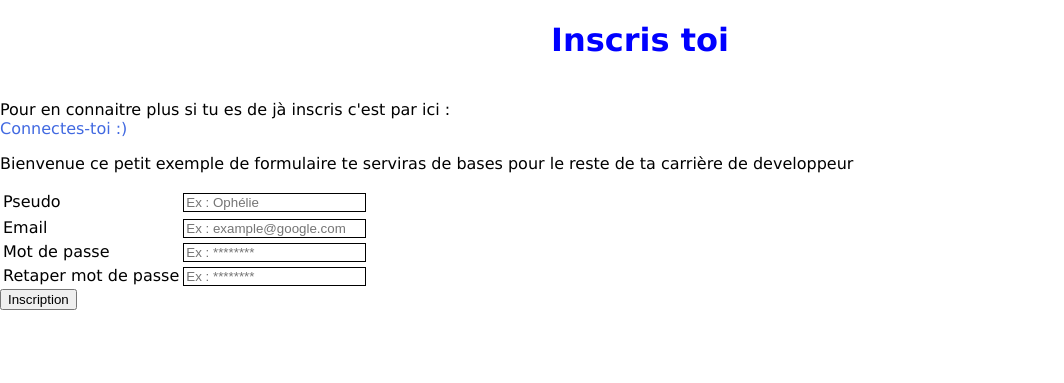
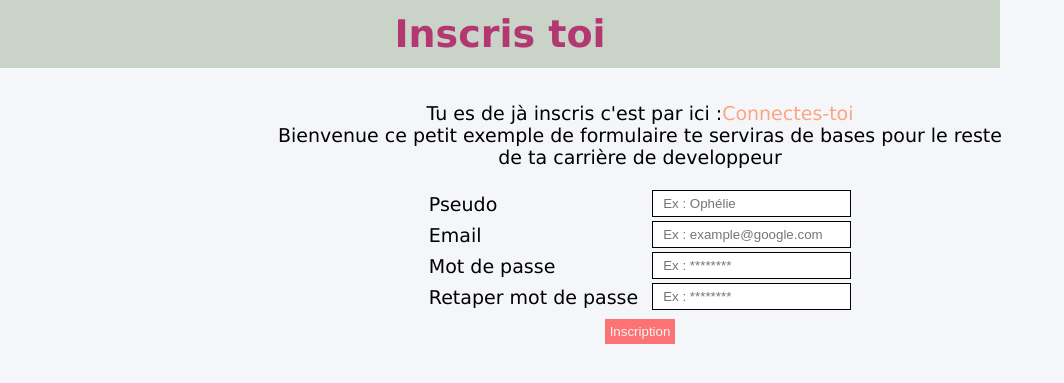
Before and after one commit to Ophelie22/Petit_form_d-incription, a PHP site: page / in a window 1280 px wide. Shown: the top 383 px of the page, without its empty margins (0-1064 px from the left). Run offline with PHP 8.4, Linux system fonts and the light colour scheme.

Commit message:
mise en page faite

```diff
--- a/css/style.css
+++ b/css/style.css
@@ -1,20 +1,59 @@
-html,body{
+html,body {
   margin: 0;
   padding: 0;
   font-family: Verdana, Geneva, Tahoma, sans-serif;
+  font-size: 19px;
   color: black;
+  background-color: #f5f6fa;
 }
 * {
 box-sizing: border-box;
 }
-h1{
+header {
+  text-align: center;
+  background-color: #CAD3C8;
+  padding: 12px;
+  margin: 0;
+  width: 1000px;
+}
+header h1 {
 text-align: center;
-color: blue;
+color :#B33771;
+margin:0;
 }
-input{
-  border : 1px solid black
+input {
+  border : 1px solid black;
+  padding: 5px 10px;
+  margin-left: 10px;
 }
-a{
+a {
   text-decoration: none;
-  color: royalblue;
+  color:#FEA47F;
 }
+form{
+  text-align: left;
+  display: inline-block;
+}
+button{
+  color: whitesmoke;
+  background-color:#FD7272 ;
+  border: 0;
+	cursor: pointer;
+	padding: 5px;
+}
+#form {
+ text-align: center;
+}
+#info {
+  text-align: center;
+}
+
+#button{
+  text-align: center;
+  margin-top: 5px;
+}
+.container {
+  width: 1000px;
+  margin: 0 auto;
+  padding: 15px;
+}
--- a/index.php
+++ b/index.php
@@ -1,6 +1,4 @@
 <?php
-
-
 
 ?>
 <!DOCTYPE html>
@@ -13,23 +11,21 @@
   <link rel="stylesheet" href="/css/style.css">
 </head>
 <body>
-
+  <header>
     <h1> Inscris toi </h1>
+  </header>
+  <div class ="container">
+     <p id="info"> Tu es de jà inscris c'est par ici :<a href="connection.php">Connectes-toi</a>
      <br>
-    Pour en connaitre plus si tu es de jà inscris c'est par ici :
-     <br>
-       <a href="connection.php">
-      Connectes-toi :)
-    </a>
-      <p>
-  Bienvenue ce petit exemple de formulaire te serviras de bases pour le reste de ta carrière
-  de developpeur </p>
-  <form method="POST" action ="index.php"></form>
+      Bienvenue ce petit exemple de formulaire te serviras de bases pour le reste <br>
+       de ta carrière de developpeur </p>
+    <div id="form">
+    <form method="POST" action ="index.php">
       <table>
+        <tr>
           <td>Pseudo</td>
 			    <td><input type="text" name="pseudo" placeholder="Ex : Ophélie" required></td>
 			  </tr>
-					<tr>
         <tr>
           <td>Email</td>
 			    <td><input type="email" name="email" placeholder="Ex : example@google.com" required></td>
@@ -45,17 +41,8 @@
 		  <div id="button">
 			<button type='submit'>Inscription</button>
       </div>
-    </tr>
-  </table>
-
-
-
-
-
-
-
-
-
-  </section>
+    </form>
+    </div>
+  </div>
 </body>
 </html>
```
Also changed, not shown: connection.php (+12 -11 lines). Lines whose indentation alone changed are shown as unchanged.
